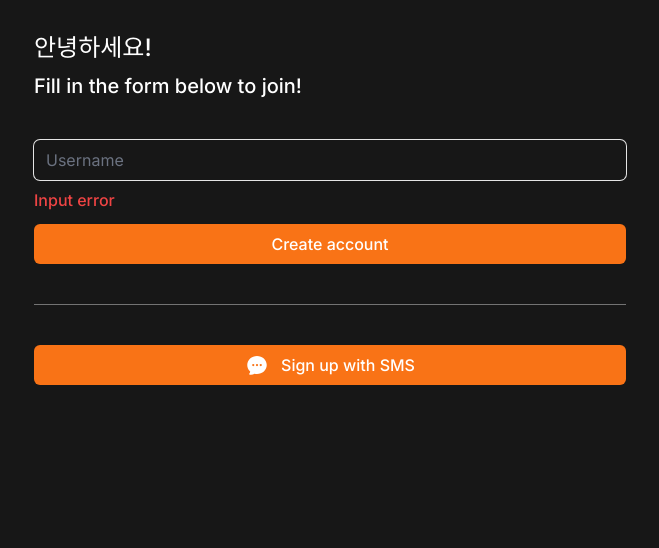
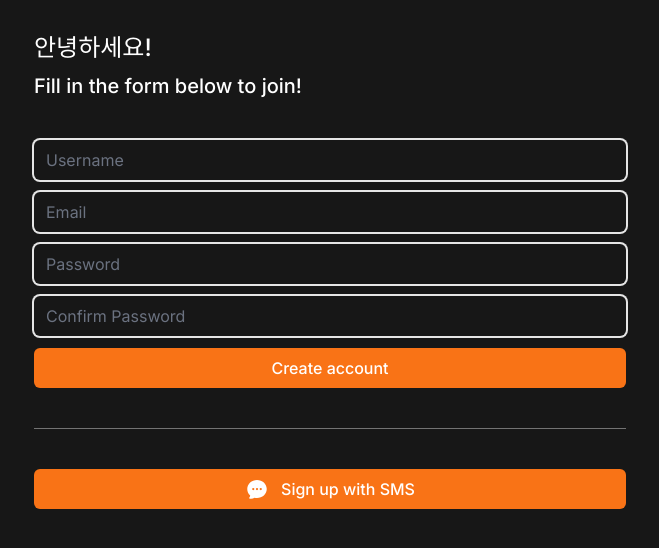
Before and after one commit to KKamjangE/Next14-Toy, a Next.js app: page /create-account in a window 1280 px wide. Shown: the top 548 px of the page, without its empty margins (310-969 px from the left). Built offline with nearby package versions, Linux system fonts and the light colour scheme.

Commit message:
Feat: 공통 컴포넌트 변경

```diff
--- a/app/create-account/page.tsx
+++ b/app/create-account/page.tsx
@@ -1,3 +1,5 @@
+import FormButton from "@/app/components/form-btn";
+import FormInput from "@/app/components/form-input";
 import { ChatBubbleOvalLeftEllipsisIcon } from "@heroicons/react/24/solid";
 import Link from "next/link";
 
@@ -9,18 +11,31 @@ export default function CreateAccount() {
                 <h2 className="text-xl">Fill in the form below to join!</h2>
             </div>
             <form className="flex flex-col gap-3">
-                <div className="flex flex-col gap-2">
-                    <input
-                        type="text"
-                        placeholder="Username"
-                        required
-                        className="placeholder:text-neutral-400focus:outline-none h-10 w-full rounded-md border-none bg-transparent ring-1 ring-neutral-200 focus:ring-2 focus:ring-orange-500"
-                    />
-                    <span className="font-medium text-red-500">
-                        Input error
-                    </span>
-                </div>
-                <button className="primary-btn h-10">Create account</button>
+                <FormInput
+                    type="text"
+                    placeholder="Username"
+                    errors={[]}
+                    required
+                />
+                <FormInput
+                    type="email"
+                    placeholder="Email"
+                    errors={[]}
+                    required
+                />
+                <FormInput
+                    type="password"
+                    placeholder="Password"
+                    errors={[]}
+                    required
+                />
+                <FormInput
+                    type="password"
+                    placeholder="Confirm Password"
+                    errors={[]}
+                    required
+                />
+                <FormButton loading={false} text="Create account" />
             </form>
             <div className="h-px w-full bg-neutral-500" />
             <div>
```
